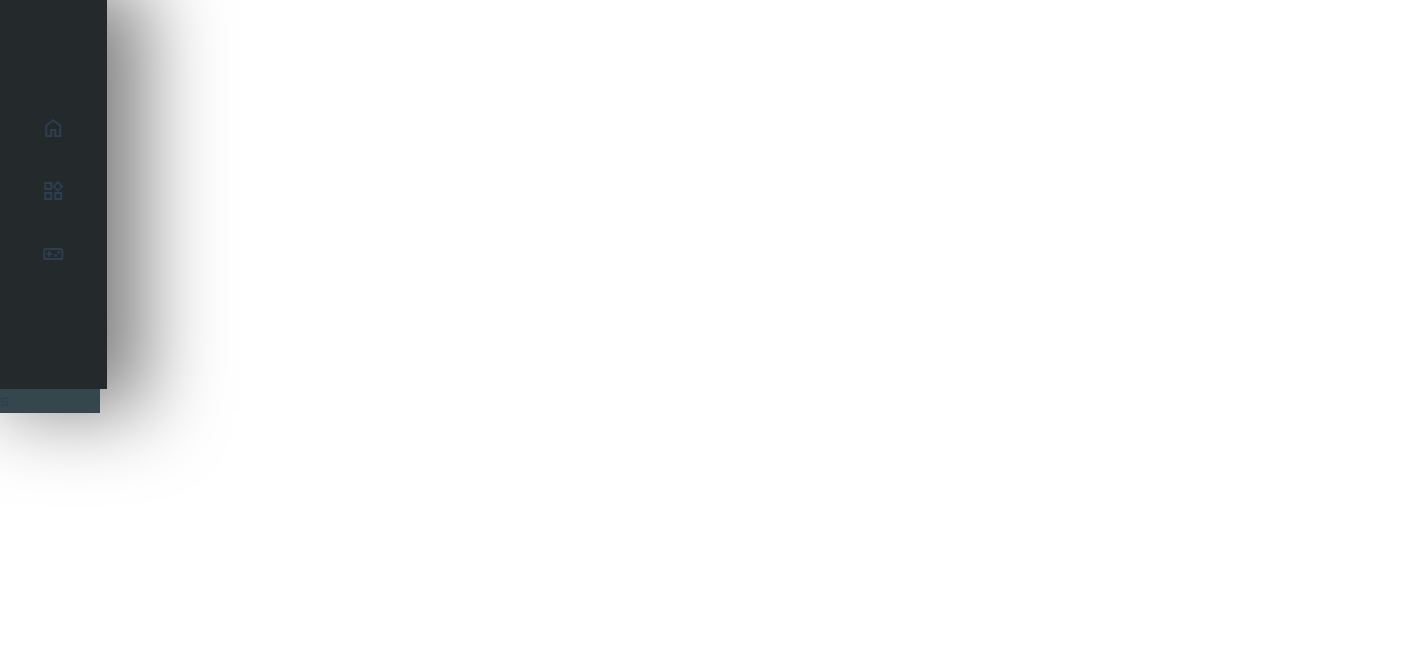
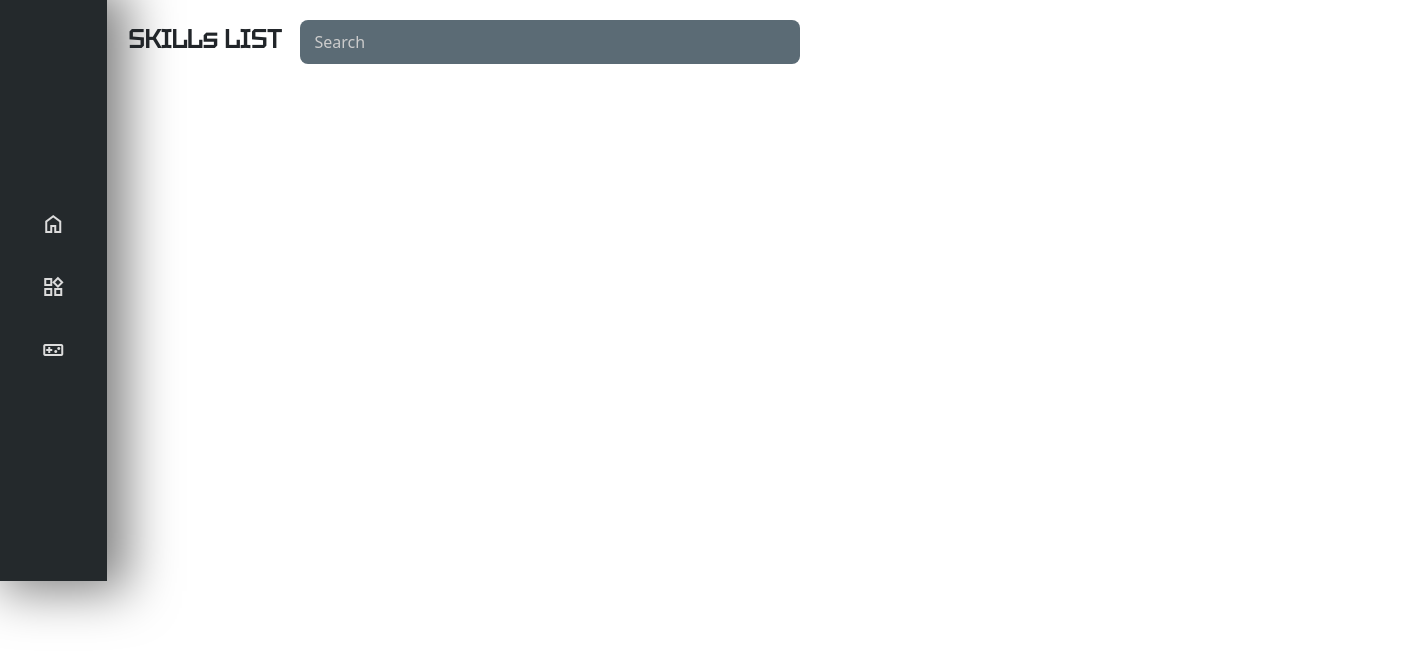
Before and after one commit to Top-Slayer/TopPortfolio, a Vue app in the folder Introduction Portfolio/: page / in a window 1280 px wide. Shown: the top 660 px of the page, 1408 px wide, since content can reach past the window. Built offline with nearby package versions, Linux system fonts and the light colour scheme.

Commit message:
Add some tutorial and search bar

```diff
--- a/Introduction Portfolio/src/App.vue
+++ b/Introduction Portfolio/src/App.vue
@@ -1,25 +1,18 @@
 <script setup>
-    import PortfolioContainer from './components/PortfolioContainer.vue';
+    import PortfolioContainer from "./components/PortfolioContainer.vue";
+    import PortfolioContainerTutorial from "./components/PortfolioContainerTutorial.vue";
 </script>
 
 <template>
+  <PortfolioContainer />
 
-    <PortfolioContainer />
+  <!-- Tutorial website -->
+  <!-- -------------------------------- -->
+    <!-- <div class="p-5">
+        <PortfolioContainerTutorial />
+    </div> -->
+  <!-- -------------------------------- -->
 
-    <!-- <h1>sdadasd</h1>
-    <h1 lang="la">ແຊບຫຼາຍ</h1>
-
-    <button>
-        <span class="material-symbols-outlined">
-            menu
-        </span>
-    </button>
-
-    <span class="material-symbols-outlined" style="color: hsl(208, 94%, 52%);">
-        search
-    </span> -->
 </template>
 
-<style scoped>
-
-</style>
+<style scoped></style>
--- a/Introduction Portfolio/src/assets/base.css
+++ /dev/null
@@ -1,73 +0,0 @@
-/* color palette from <https://github.com/vuejs/theme> */
-:root {
-  --vt-c-white: #ffffff;
-  --vt-c-white-soft: #f8f8f8;
-  --vt-c-white-mute: #f2f2f2;
-
-  --vt-c-black: #363D42;
-  --vt-c-black-soft: #222222;
-  --vt-c-black-mute: #282828;
-
-  --vt-c-indigo: #2c3e50;
-
-  --vt-c-divider-light-1: rgba(60, 60, 60, 0.29);
-  --vt-c-divider-light-2: rgba(60, 60, 60, 0.12);
-  --vt-c-divider-dark-1: rgba(84, 84, 84, 0.65);
-  --vt-c-divider-dark-2: rgba(84, 84, 84, 0.48);
-
-  --vt-c-text-light-1: var(--vt-c-indigo);
-  --vt-c-text-light-2: rgba(60, 60, 60, 0.66);
-  --vt-c-text-dark-1: var(--vt-c-white);
-  --vt-c-text-dark-2: rgba(255, 255, 255, 0.898);
-}
-
-/* semantic color variables for this project */
-:root {
-  --color-background: var(--vt-c-white);
-  --color-background-soft: var(--vt-c-white-soft);
-  --color-background-mute: var(--vt-c-white-mute);
-
-  --color-border: var(--vt-c-divider-light-2);
-  --color-border-hover: var(--vt-c-divider-light-1);
-
-  --color-heading: var(--vt-c-text-light-1);
-  --color-text: var(--vt-c-text-light-1);
-
-  --section-gap: 160px;
-}
-
-@media (prefers-color-scheme: dark) {
-  :root {
-    --color-background: var(--vt-c-black);
-    --color-background-soft: var(--vt-c-black-soft);
-    --color-background-mute: var(--vt-c-black-mute);
-
-    --color-border: var(--vt-c-divider-dark-2);
-    --color-border-hover: var(--vt-c-divider-dark-1);
-
-    --color-heading: var(--vt-c-text-dark-1);
-    --color-text: var(--vt-c-text-dark-2);
-  }
-}
-
-*,
-*::before,
-*::after {
-  box-sizing: border-box;
-  margin: 0;
-  font-weight: normal;
-}
-
-body {
-  min-height: 100vh;
-  color: var(--color-text);
-  background: var(--color-background);
-  transition: color 0.5s, background-color 0.5s;
-  line-height: 1.6;
-  font-family: Inter, -apple-system, BlinkMacSystemFont, 'Segoe UI', Roboto, Oxygen, Ubuntu,
-    Cantarell, 'Fira Sans', 'Droid Sans', 'Helvetica Neue', sans-serif;
-  font-size: 15px;
-  text-rendering: optimizeLegibility;
-  -webkit-font-smoothing: antialiased;
-  -moz-osx-font-smoothing: grayscale;
-}
--- a/Introduction Portfolio/src/assets/main.css
+++ b/Introduction Portfolio/src/assets/main.css
@@ -1,5 +1,3 @@
-@import './base.css';
-
 @font-face {
   font-family: 'Noto Sans Lao';
   src: url('./fonts/Noto_Sans_Lao/static/NotoSansLao-Regular.ttf') format('truetype');
--- a/Introduction Portfolio/src/components/PortfolioContainer.vue
+++ b/Introduction Portfolio/src/components/PortfolioContainer.vue
@@ -1,10 +1,11 @@
 <script setup>
-import Introduction from "./sections/Introduction.vue";
 import Menubar from "./sections/Menubar.vue";
+import SearchBar from "./sections/SearchBar.vue";
 </script>
 
 <template>
   <div class="col-1">
-      <Menubar />
+    <Menubar />
+    <SearchBar />
   </div>
 </template>
--- /dev/null
+++ b/Introduction Portfolio/src/components/PortfolioContainerTutorial.vue
@@ -0,0 +1,17 @@
+<script setup>
+import IntroductionTutorial from "./sections_tutorial/IntroductionTutorial.vue";
+import SkillTutorial from "./sections_tutorial/SkillTutorial.vue";
+</script>
+
+<template>
+  <!-- Tutorials website -->
+  <div class="position-absolute top-0 end-0 m-3">
+    © Copyright --by TopSlayer-12
+  </div>
+
+  <div class="mb-5">
+    <IntroductionTutorial />
+  </div>
+  <SkillTutorial />
+  <!-- -------------------------------- -->
+</template>
--- a/Introduction Portfolio/src/components/sections/Introduction.vue
+++ /dev/null
@@ -1,26 +0,0 @@
-<template>
-  <!-- <div class="row align-items-center">
-        <div class="col-6">
-            <img src="/images/Prop image.svg" width="200">
-        </div>
-        <div class="col-6">
-            <div>
-                Lorem ipsum dolor sit, amet consectetur adipisicing elit. Maiores ducimus accusantium iure laudantium expedita maxime reiciendis, provident commodi quo iusto, consectetur veritatis mollitia aspernatur. Unde, dolore! Autem illo unde consectetur!
-            </div>
-            <div class="text-end">
-                <h1>asdadasdsdsdsasd</h1>
-            </div>
-        </div>
-    </div> -->
-    <div class="grid text-center" style="--bs-columns:3;">
-
-    </div>
-  <div>
-    Second auto-column
-    <div class="grid" style="--bs-columns: 12">
-      <div class="g-col-6">6 of 12</div>
-      <div class="g-col-4">4 of 12</div>
-      <div class="g-col-2">2 of 12</div>
-    </div>
-  </div>
-</template>
--- a/Introduction Portfolio/src/components/sections/Menubar.vue
+++ b/Introduction Portfolio/src/components/sections/Menubar.vue
@@ -1,27 +1,56 @@
 <template>
-
   <div
     class="text-center container"
     style="
-        width: 100%;
-        height: 100%;
       background: #24292c;
-        box-shadow: 20px 4px 80px 18px rgba(0, 0, 0, 0.5);
+      box-shadow: 10px 0px 50px 10px rgba(0, 0, 0, 0.5);
     "
   >
-    <div style="padding-block: 100px">
+    <div style="padding-block: 237%">
+      <!-- home button icon -->
       <div class="py-3">
-            <span class="material-symbols-outlined"> home </span>
+        <span class="material-symbols-outlined"
+          ><a
+            id="transition"
+            href="#"
+            class="link-offset-2 link-underline link-underline-opacity-0"
+          >
+            home
+          </a></span
+        >
       </div>
+
+      <!-- widgets button icon -->
       <div class="py-3">
-            <span class="material-symbols-outlined"> widgets </span>
+        <span class="material-symbols-outlined"
+          ><a
+            id="transition"
+            href="#"
+            class="link-offset-2 link-underline link-underline-opacity-0"
+          >
+            widgets
+          </a></span
+        >
       </div>
+
+      <!-- game button icon -->
       <div class="py-3">
-            <span class="material-symbols-outlined"> videogame_asset </span>
+        <span class="material-symbols-outlined"
+          ><a
+            id="transition"
+            href="#"
+            class="link-offset-2 link-underline link-underline-opacity-0"
+          >
+            videogame_asset
+          </a></span
+        >
       </div>
     </div>
   </div>
-<div class="col-1" style="background-color: #34474D; width: 100px;">
-  s
-</div>
 </template>
+
+<style scoped>
+#transition {
+  color: rgb(220, 220, 220);
+}
+</style>
--- /dev/null
+++ b/Introduction Portfolio/src/components/sections/SearchBar.vue
@@ -0,0 +1,37 @@
+<template>
+  <div class="input-group rounded" id="position">
+    <div style="font-size: 160%; margin-right: 20px; font-weight: 700">
+      SKILLs LIST
+    </div>
+
+    <input
+      style="
+        font-family: system-ui, -apple-system, BlinkMacSystemFont, 'Segoe UI',
+          Roboto, Oxygen, Ubuntu, Cantarell, 'Open Sans', 'Helvetica Neue',
+          sans-serif;
+      "
+      type="search"
+      class="rounded-3"
+      placeholder=" Search"
+      aria-describedby="search-addon"
+    />
+  </div>
+</template>
+
+<style scoped>
+#position {
+  position: absolute;
+  top: 20px;
+  left: 10%;
+}
+input[type="search"] {
+    width: 500px;
+    padding: 10px;
+    border: 1px #ccc;
+    background-color: #5B6B75
+}
+::placeholder {
+  color: #CCCCCC;
+  opacity: 1; /* Firefox */
+}
+</style>
--- /dev/null
+++ b/Introduction Portfolio/src/components/sections_tutorial/IntroductionTutorial.vue
@@ -0,0 +1,23 @@
+<template>
+  <div class="row align-items-center">
+    <div class="col-md-4 col">
+      <img
+        src="/images/War_devil.png"
+        width="250"
+        class="img-fluid shadow-lg rounded-5 mx-auto d-block"
+      />
+    </div>
+
+    <div class="col-md-8 my-5">
+      <p>
+        Lorem ipsum dolor sit amet, consectetur adipisicing elit. Laborum unde
+        enim, dolorum sunt dignissimos beatae quibusdam similique illum tempore
+        eius nam neque! Culpa, doloremque iure quisquam quos adipisci vel eum?
+      </p>
+      <div class="text-end">
+        <h1>Lattikone SITTHIPHONE</h1>
+        <h2>Computer Engineering</h2>
+      </div>
+    </div>
+  </div>
+</template>
--- /dev/null
+++ b/Introduction Portfolio/src/components/sections_tutorial/SkillTutorial.vue
@@ -0,0 +1,34 @@
+<template>
+  <div class="row text-center">
+    <!-- My interesting -->
+    <div class="col-md-4">
+      <h2 class="border border-3">My interests</h2>
+      <ul class="list-group">
+        <li class="list-group-item">Web-Development</li>
+        <li class="list-group-item">Game-Development</li>
+        <li class="list-group-item">Drawing</li>
+        <li class="list-group-item">3D Model</li>
+        <li class="list-group-item">Artificial Intelligence</li>
+      </ul>
+    </div>
+    <!-- My Skills -->
+    <div class="col-md-4">
+      <h2 class="border border-3">Skills</h2>
+      <ul class="list-group">
+        <li class="list-group-item">C#</li>
+        <li class="list-group-item">Unity Engine</li>
+        <li class="list-group-item">Python</li>
+        <li class="list-group-item">Blender</li>
+      </ul>
+    </div>
+    <!-- Language -->
+    <div class="col-md-4">
+      <h2 class="border border-3">Language</h2>
+      <ul class="list-group">
+        <li class="list-group-item">Lao</li>
+        <li class="list-group-item">English</li>
+        <li class="list-group-item">Thai</li>
+      </ul>
+    </div>
+  </div>
+</template>
```
Also changed, not shown: Introduction Portfolio/public/images/War_devil.png (added). Lines whose indentation alone changed are shown as unchanged.
